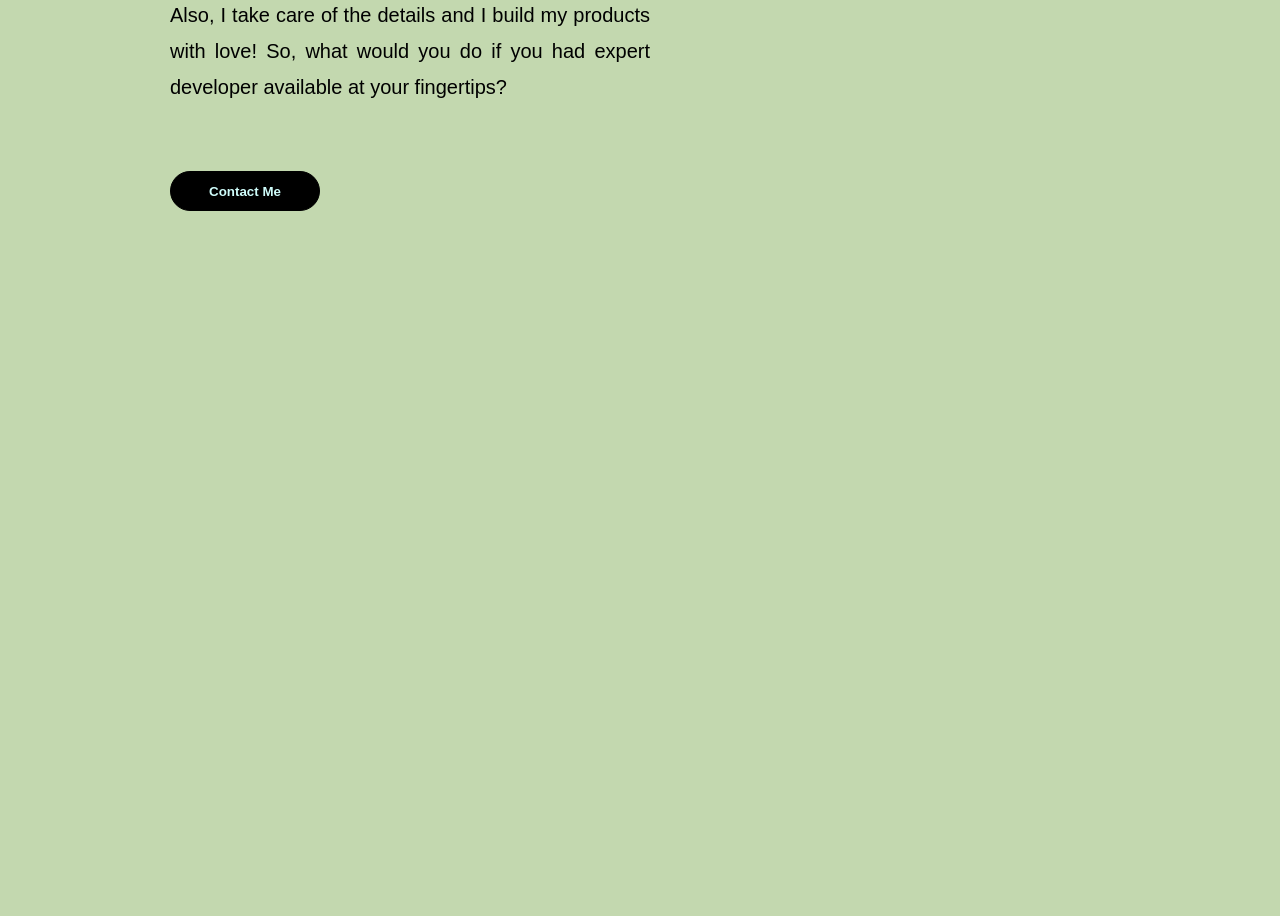
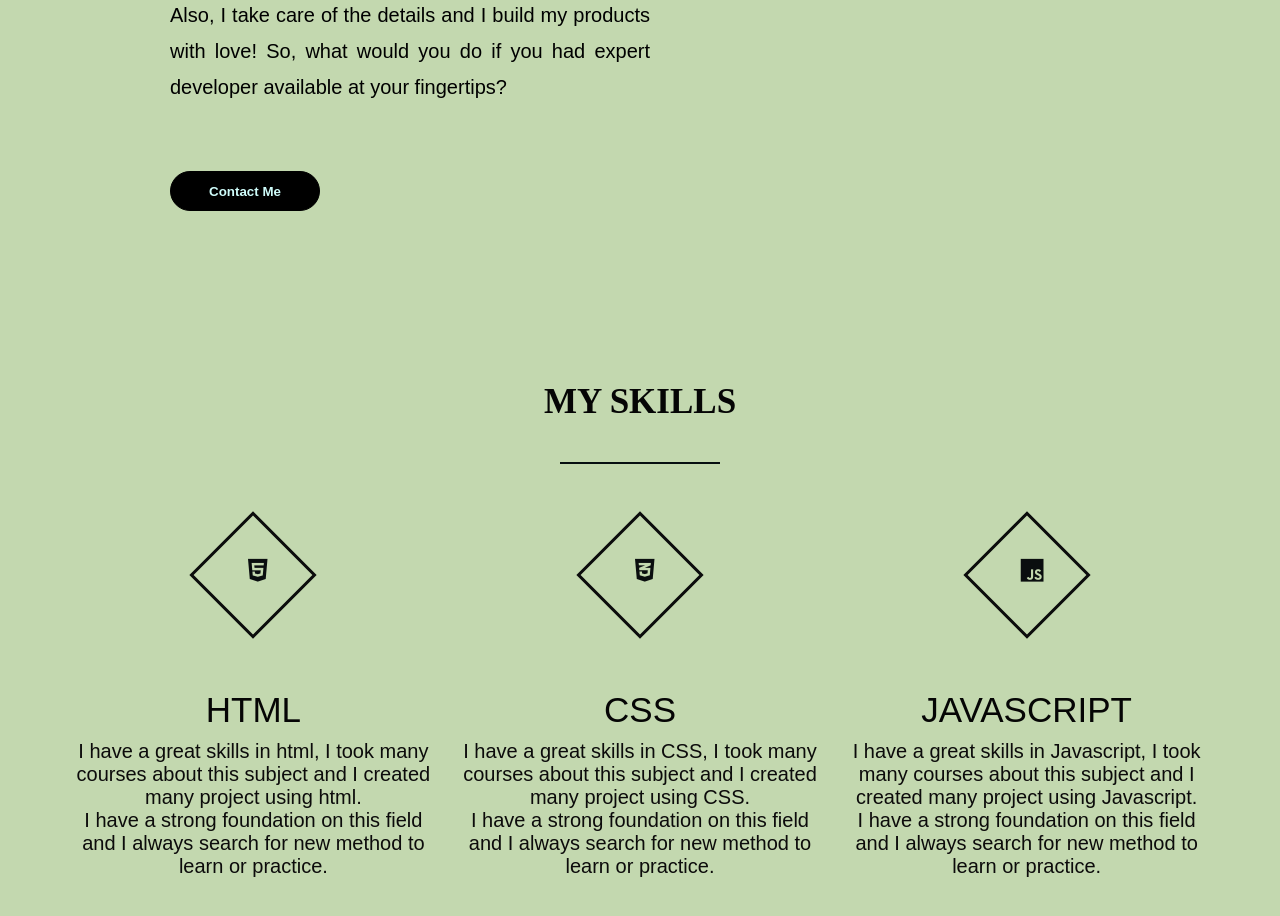
Before and after one commit to Rawan96/Portfolio, a plain HTML site: page index.html in a window 1280 px wide. Shown: the part 1358-2274 px from the top of the page. Before the commit the page ends 1640 px from the top, so only its background shows below. Drawn offline with Linux system fonts and the light colour scheme; a web font is replaced by a local one.

Commit message:
Adding The skill section Relates #4

```diff
--- a/index.html
+++ b/index.html
@@ -51,3 +51,45 @@
             </div>
         </div>
     </section>
+
+
+    <section id="my-skill">
+        <div class="skill-section">
+            <div class="inner-width">
+              <h1 class="skill-title">My Skills</h1>
+              <div class="border"></div>
+              <div class="skill-container">
+
+                <div class="skill-box">
+                  <div class="skill-icon">
+                    <i  class="fab fa-html5"></i>
+                  </div>
+                  <div class="skill-title">HTML</div>
+                  <div class="skill-description">
+                    <p>I have a great skills in html, I took many courses about this subject and I created many project using html.<br> I have a strong foundation on this field and I always search for new method to learn or practice.</p>
+                  </div>
+                </div>
+
+                <div class="skill-box">
+                  <div class="skill-icon">
+                    <i class="fab fa-css3-alt"></i>
+                  </div>
+                  <div class="skill-title">CSS</div>
+                  <div class="skill-description">
+                    <p>I have a great skills in CSS, I took many courses about this subject and I created many project using CSS.<br> I have a strong foundation on this field and I always search for new method to learn or practice.</p>
+                </div>
+                </div>
+
+                <div class="skill-box">
+                  <div class="skill-icon">
+                    <i class="fab fa-js"></i>
+                  </div>
+                  <div class="skill-title">Javascript</div>
+                  <div class="skill-description">
+                   <p>I have a great skills in Javascript, I took many courses about this subject and I created many project using Javascript.<br> I have a strong foundation on this field and I always search for new method to learn or practice.</p>
+                  </div>
+                </div>
+              </div>
+            </div>
+          </div>
+    </section>
--- a/style.css
+++ b/style.css
@@ -159,3 +159,74 @@ button{
 }
 
 /* MY SKILL STYLE*/
+
+.skill-section{
+    padding: 60px 0;
+    margin-bottom: 400px;
+    margin-top: 0px;
+  }
+  .inner-width{
+    width: 100%;
+    max-width: 1200px;
+    margin: auto;
+    padding: 0 20px;
+    overflow: hidden;
+    margin-bottom: 100px;
+  }
+  .skill-title{
+    text-align: center;
+    color: rgb(5, 5, 5);
+    text-transform: uppercase;
+    font-size: 35px;
+    margin-bottom: 100px;
+    margin-top: 40px;
+  }
+  .border{
+    width: 160px;
+    height: 2px;
+    background: #070f11;
+    margin: 40px auto;
+  }
+  .skill-container{
+    display: flex;
+    flex-wrap: wrap;
+    justify-content: center;
+  }
+
+  .skill-box{
+    max-width: 33.33%;
+    padding: 10px;
+    text-align: center;
+    color: rgb(12, 11, 11);
+    cursor: pointer;
+  }
+
+  .skill-icon{
+    display: inline-block;
+    width: 90px;
+    height: 90px;
+    border: 3px solid #0b0c0c;
+    color: #0a0e0f;
+    transform: rotate(45deg);
+    margin-bottom: 30px;
+    margin-top: 16px;
+    transition: 0.5s linear;
+  }
+  .skill-icon i{
+    line-height: 70px;
+    transform: rotate(-45deg);
+    font-size: 26px;
+  }
+  .skill-box:hover .skill-icon{
+    background: #070808;
+    color: #000000;
+  }
+  .skill-title{
+    text-transform: uppercase;
+    margin-bottom: 10px;
+  }
+  .skill-description{
+    font-size: 20px;
+  }
+
+  /* The Contact Section Style */
```
